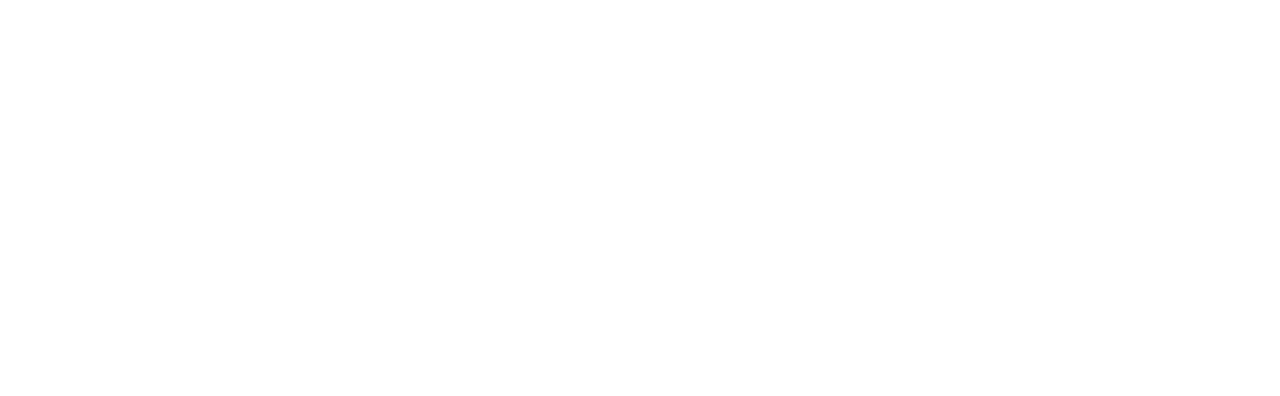
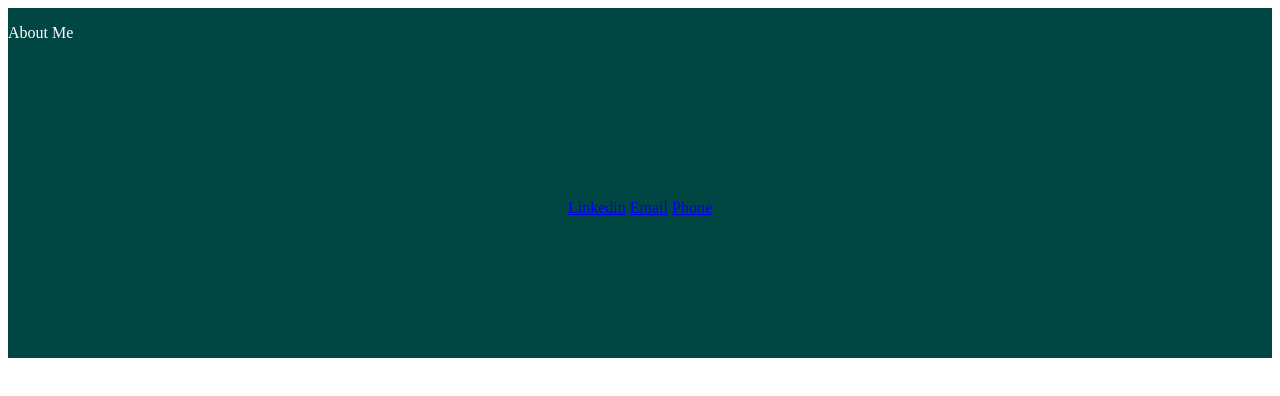
Before and after one commit to granolagabrielle/Portfolio-site, a plain HTML site: page pages/about_page.html in a window 1280 px wide. Drawn offline with Linux system fonts and the light colour scheme; files that its build step writes are made by us from their sources.

Commit message:
Added two flexboxes to about page

```diff
--- a/pages/about_page.html
+++ b/pages/about_page.html
@@ -7,5 +7,18 @@
     <title>About page</title>
 </head>
 <body>
-
+    <div class="wrapper">
+        <div class="one flex-container">
+            <div id="header-title">About Me</div>
+        </div>
+    </div>
+    <div>
+        <div class="two flex-container">
+            <div id="header-link">
+                <a href="#">Linkedin</a>
+                <a href="#">Email</a>
+                <a href="#">Phone</a>
+            </div>
+        </div>
+    </div>
 </body>
```
Also changed, not shown: pages/main_page.html (+1 -1 lines).
